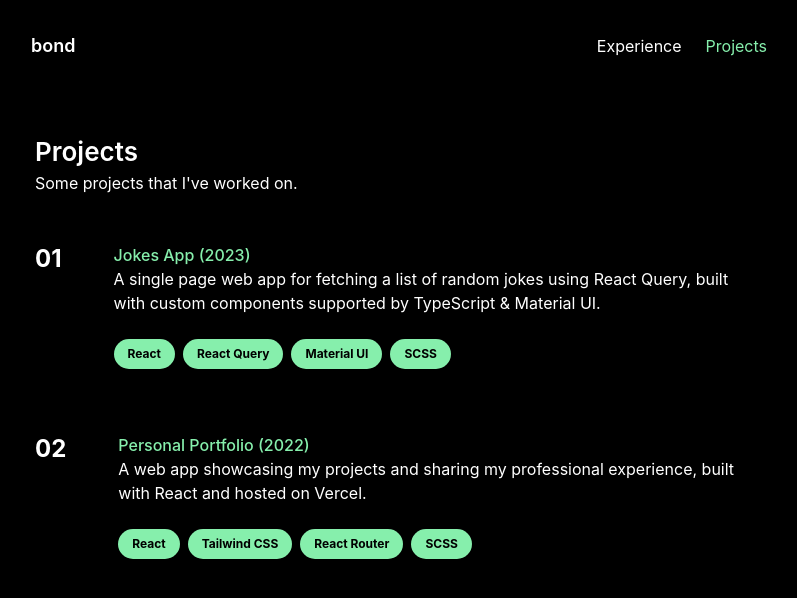
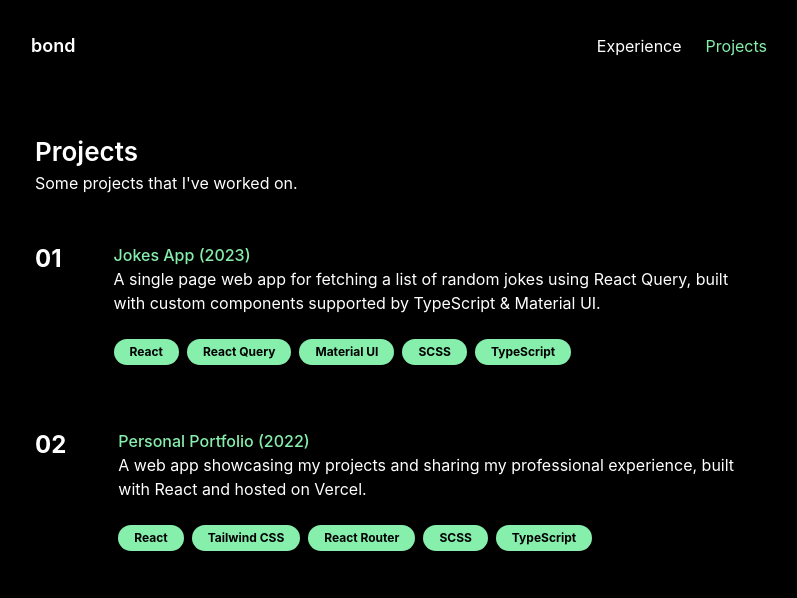
Before and after one commit to trinhbond/personal-portfolio, a React (Create React App) app: page /projects in a window 1280 px wide. Shown: the top 598 px of the page, without its empty margins (241-1038 px from the left). Built offline with nearby package versions, Linux system fonts and the light colour scheme.

Commit message:
Edit tags

```diff
--- a/src/pages/Experience.js
+++ b/src/pages/Experience.js
@@ -35,7 +35,7 @@ function Experience() {
               "Confluence",
               "Linear",
             ].map((i) => (
-              <span className="flex-1 max-w-min whitespace-nowrap rounded-full text-center text-black font-bold bg-green-300 px-3.5 py-1.5">
+              <span className="flex-1 max-w-min whitespace-nowrap rounded-full text-center text-black font-bold bg-green-300 px-[16px] py-[4px]">
                 {i}
               </span>
             ))}
--- a/src/pages/Projects.tsx
+++ b/src/pages/Projects.tsx
@@ -47,7 +47,7 @@ export const ProjectCard = (project: ProjectsProps) => (
       </div>
       <div className="flex flex-row gap-2 flex-wrap text-[12px]">
         {project.tech.map((i) => (
-          <span className="flex-1 max-w-min whitespace-nowrap rounded-full text-center text-black font-bold bg-green-300 px-3.5 py-1.5">
+          <span className="flex-1 max-w-min whitespace-nowrap rounded-full text-center text-black font-bold bg-green-300 px-[16px] py-[4px]">
             {i}
           </span>
         ))}
--- a/src/projects.json
+++ b/src/projects.json
@@ -4,13 +4,13 @@
     "year": 2023,
     "number": "01",
     "description": "A single page web app for fetching a list of random jokes using React Query, built with custom components supported by TypeScript & Material UI.",
-    "tech": ["React", "React Query", "Material UI", "SCSS"]
+    "tech": ["React", "React Query", "Material UI", "SCSS", "TypeScript"]
   },
   {
     "name": "Personal Portfolio",
     "year": 2022,
     "number": "02",
     "description": "A web app showcasing my projects and sharing my professional experience, built with React and hosted on Vercel.",
-    "tech": ["React", "Tailwind CSS", "React Router", "SCSS"]
+    "tech": ["React", "Tailwind CSS", "React Router", "SCSS", "TypeScript"]
   }
 ]
```
